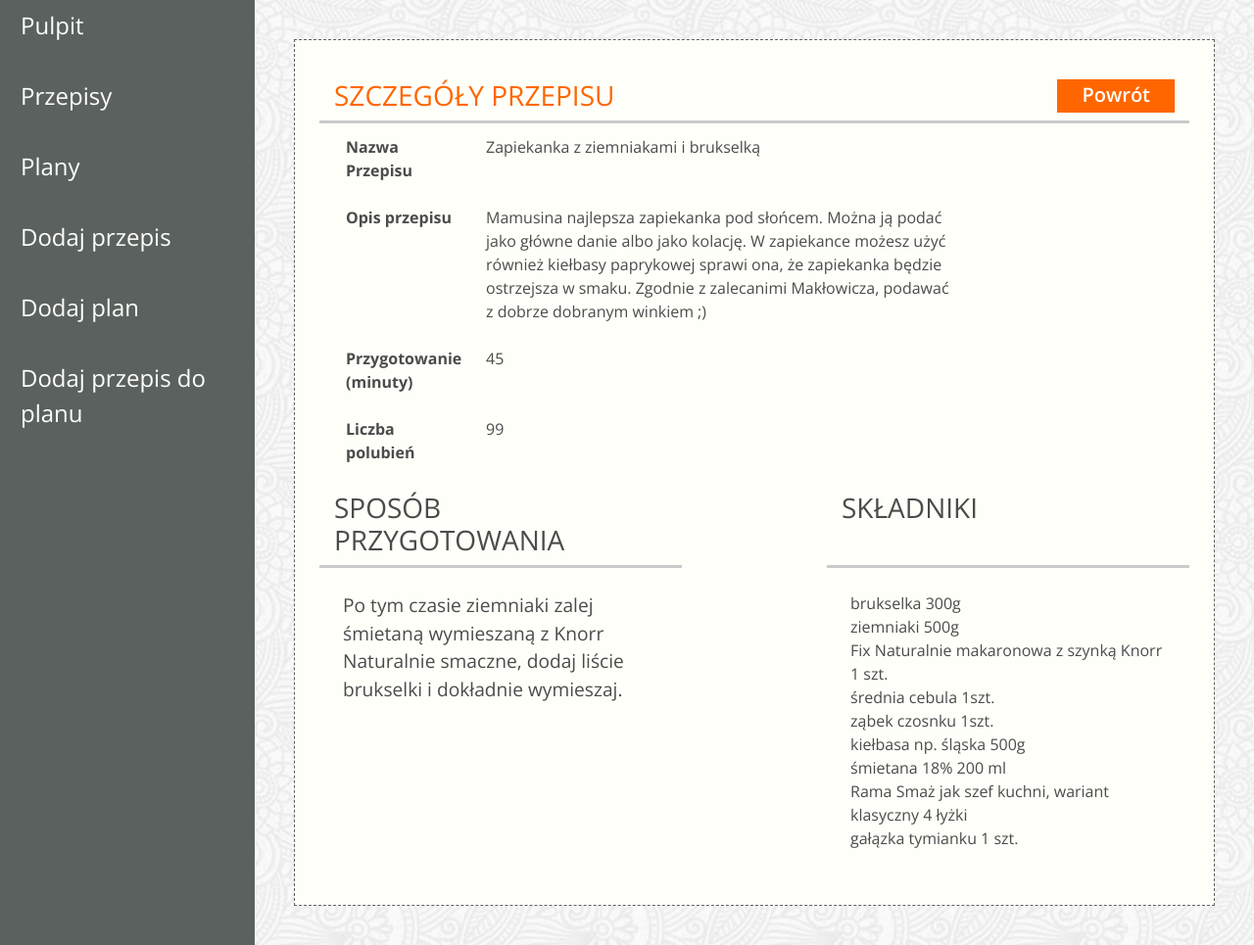
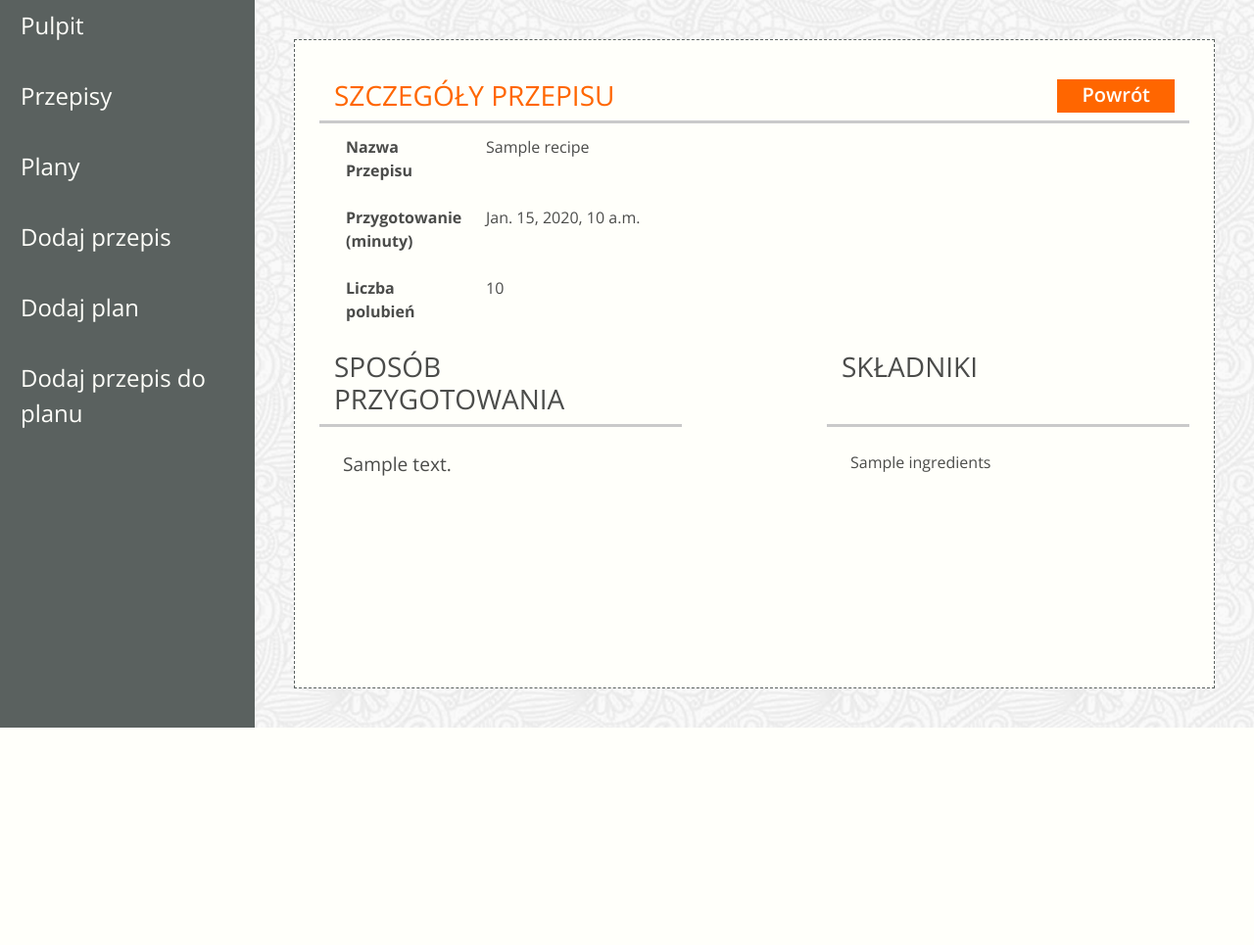
Before and after one commit to klaudiakryskiewicz/Scrum_Lab_Project, a Django app: template jedzonko/templates/app-recipe-details.html in a window 1280 px wide. Shown: the part 84-1049 px from the top of the page at 98% size. After the commit the page ends 827 px from the top, so only its background shows below. Run offline with Django 3.2, Linux system fonts and the light colour scheme; the template is opened without the code that fills it: most values are stand-ins (such as "Sample title", 1, 10 or a date in 2020); some libraries are stand-ins or nearby versions; some web fonts are replaced.

Commit message:
8.1 done

```diff
--- a/jedzonko/templates/app-recipe-details.html
+++ b/jedzonko/templates/app-recipe-details.html
@@ -18,28 +18,19 @@
             <tr class="d-flex">
                 <th scope="row" class="col-2">Nazwa Przepisu</th>
                 <td class="col-7">
-                    Zapiekanka z ziemniakami i brukselką
-                </td>
-            </tr>
-            <tr class="d-flex">
-                <th scope="row" class="col-2">Opis przepisu</th>
-                <td class="col-7">Mamusina najlepsza zapiekanka pod słońcem.
-                    Można ją podać jako główne danie albo jako kolację. W
-                    zapiekance możesz użyć również kiełbasy paprykowej sprawi
-                    ona, że zapiekanka będzie ostrzejsza w smaku. Zgodnie z
-                    zalecanimi Makłowicza, podawać z dobrze dobranym winkiem ;)
+                    {{ recipe.name }}
                 </td>
             </tr>
             <tr class="d-flex">
                 <th scope="row" class="col-2">Przygotowanie (minuty)</th>
                 <td class="col-7">
-                    45
+                    {{ recipe.preparation_time }}
                 </td>
             </tr>
              <tr class="d-flex">
                 <th scope="row" class="col-2">Liczba polubień</th>
                 <td class="col-7">
-                    99
+                    {{ recipe.votes }}
                 </td>
             </tr>
             </tbody>
@@ -54,21 +45,11 @@
         </div>
         <div class="row d-flex">
             <div class="col-5 p-4">
-                <p>Po tym czasie ziemniaki zalej śmietaną wymieszaną z Knorr
-                    Naturalnie smaczne, dodaj liście brukselki i dokładnie
-                    wymieszaj.</p>
+                <p>{{ recipe.description }}</p>
             </div>
             <div class="col-2"></div>
             <ul class="col-5 p-4 list-unstyled">
-                <li>brukselka 300g</li>
-                <li>ziemniaki 500g</li>
-                <li>Fix Naturalnie makaronowa z szynką Knorr 1 szt.</li>
-                <li>średnia cebula 1szt.</li>
-                <li>ząbek czosnku 1szt.</li>
-                <li>kiełbasa np. śląska 500g</li>
-                <li>śmietana 18% 200 ml</li>
-                <li>Rama Smaż jak szef kuchni, wariant klasyczny 4 łyżki</li>
-                <li>gałązka tymianku 1 szt.</li>
+                {{ recipe.ingredients }}
             </ul>
         </div>
 
--- a/scrumlab/urls.py
+++ b/scrumlab/urls.py
@@ -16,7 +16,7 @@ Including another URLconf
 from django.contrib import admin
 from django.urls import path
 
-from jedzonko.views import IndexView, RecipeList, DashboardView, AddPlan, PlansList, RecipeAdd,AddRecipeToPlan
+from jedzonko.views import IndexView, RecipeList, DashboardView, AddPlan, PlansList, RecipeAdd,AddRecipeToPlan,RecipeDetails
 
 urlpatterns = [
     path('admin/', admin.site.urls),
@@ -27,4 +27,5 @@ urlpatterns = [
     path('recipe/add/', RecipeAdd.as_view()),
     path('plan/add/', AddPlan.as_view()),
     path('plan/add-recipe/', AddRecipeToPlan.as_view()),
+    path('recipe/<int:id>/', RecipeDetails.as_view()),
 ]
```
Also changed, not shown: jedzonko/views.py (+8 -1 lines).
